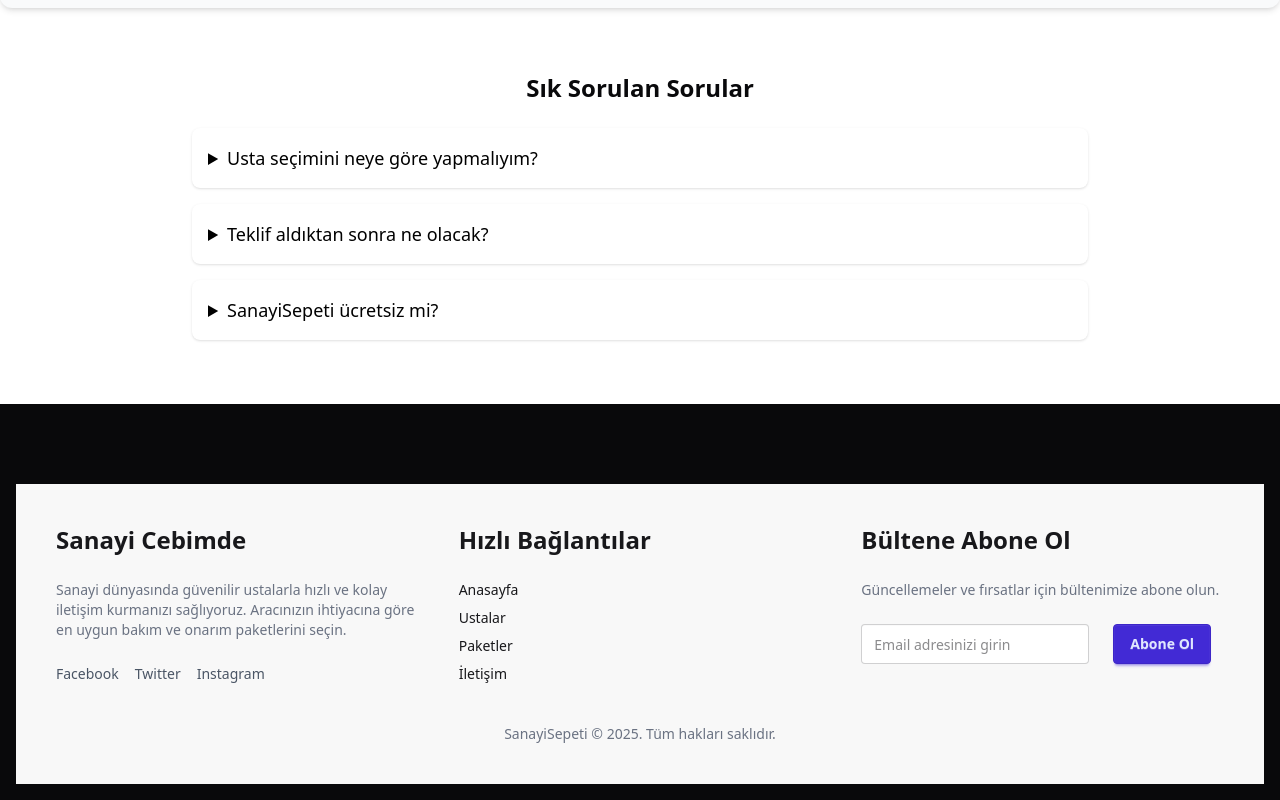
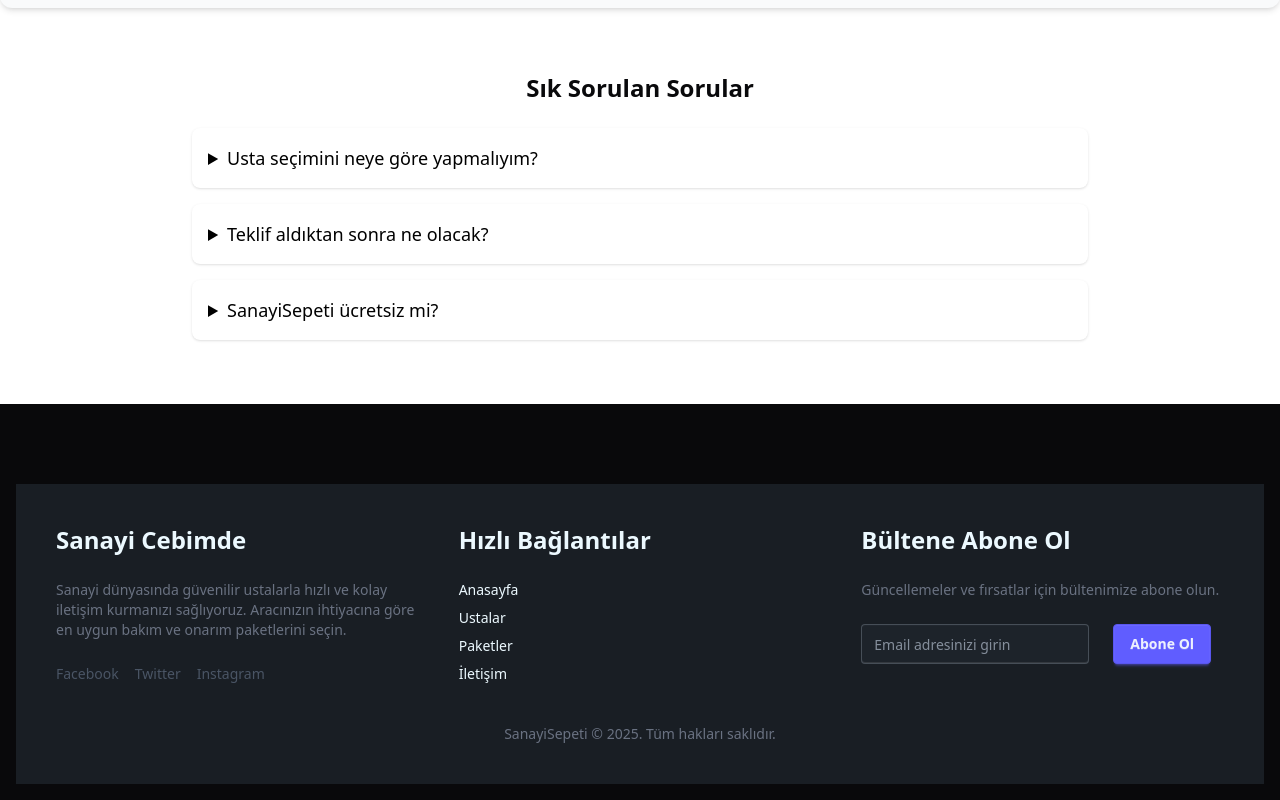
Before and after one commit to Kskle555/SanayiCebimdeFE, a Next.js app: page /Ustalar in a window 1280 px wide. Shown: the part 1385-2185 px from the top of the page. Built offline with nearby package versions, Linux system fonts and the light colour scheme.

Commit message:
data theme eklendi. chrome da light mod yuzunden tema rengi degisiyordu

```diff
--- a/src/app/components/Footer.jsx
+++ b/src/app/components/Footer.jsx
@@ -2,7 +2,7 @@ import React from 'react';
 import Link from 'next/link';
 export default function Footer({children}) {
   return (
-    <footer className="bg-base-200 text-base-content p-10 mt-16">
+    <footer data-theme="dark" className="bg-base-200 text-base-content p-10 mt-16">
       <div className="footer grid md:grid-cols-3 gap-10">
         {/* Company Info Section */}
         <div>
--- a/src/app/components/LocationSearch.jsx
+++ b/src/app/components/LocationSearch.jsx
@@ -22,7 +22,7 @@ export const LocationSearch = () => {
         Size en yakın ve güvenilir ustaları keşfedin.
       </p>
       <div className="flex flex-col md:flex-row items-center justify-center gap-4 max-w-xl mx-auto text-white">
-        <select className=" select select-bordered  w-full md:w-auto flex-grow">
+        <select data-theme="dark" className=" select select-bordered  w-full md:w-auto flex-grow">
           <option defaultValue={"Şehir Seçin"}>Şehir Seçin</option>
           {cities.map((city, index) => (
             <option key={index}>{city}</option>
--- a/src/app/components/ui/navbar.jsx
+++ b/src/app/components/ui/navbar.jsx
@@ -20,7 +20,7 @@ export const Navbar = ({ children, className, buttonLabels }) => {
   ];
 
   return (
-    <header className={`${className}`}>
+    <header data-theme="dark" className={`${className} bg-base-200`}>
       <div className="flex space-x-4">
       <h1 className="text-2xl font-bold">{children}</h1>
       </div>
```
